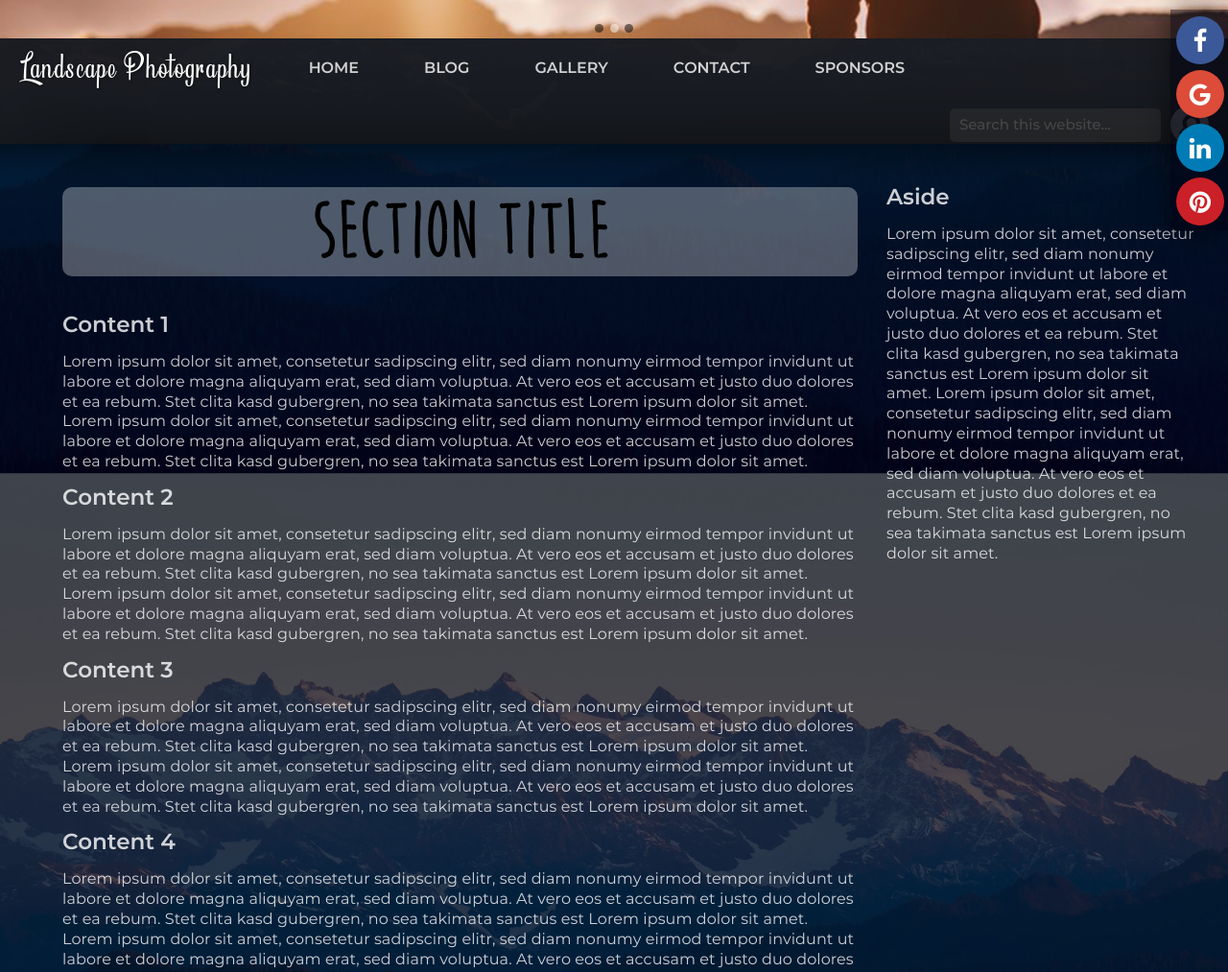
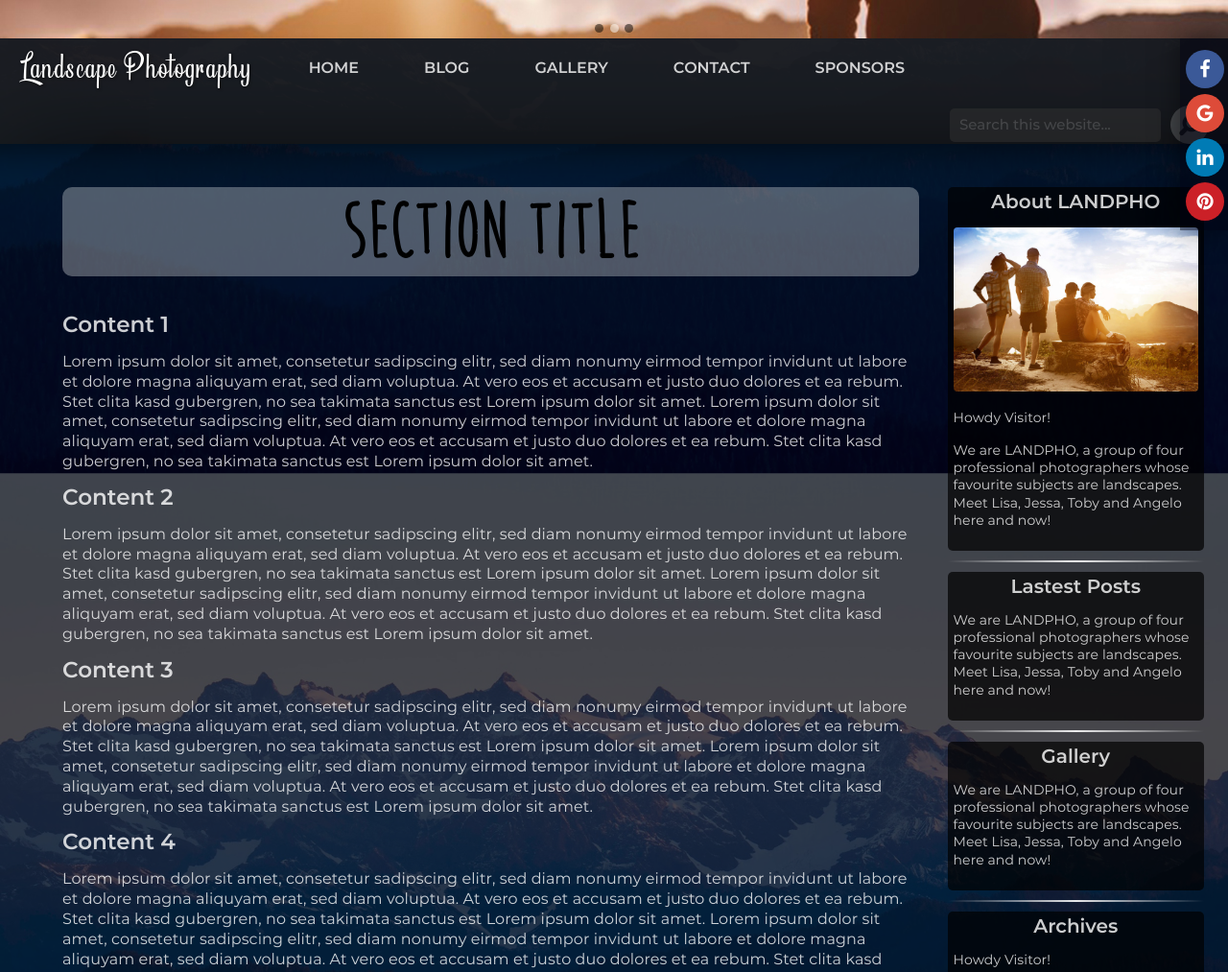
Before and after one commit to addocode/bbz-s2pb, a plain HTML site: page index.html in a window 1280 px wide. Shown: the part 360-1373 px from the top of the page at 96% size. Drawn offline with Linux system fonts and the light colour scheme.

Commit message:
update 19493618

```diff
--- a/css/style.css
+++ b/css/style.css
@@ -41,10 +41,14 @@ main {
 
 section {
   padding: 20px 10px 20px 50px;
+  float: left;
+  width: 75%;
 }
 
 aside {
-  padding: 20px 40px 20px 20px;
+  float: right;
+  width: 25%;
+  padding: 20px 30px 20px 20px;
 }
 
 h1, h2, h3, h4, h5, h6, a, p {
@@ -152,16 +156,6 @@ p {
   padding-top: 60px;
 }
 
-section {
-  float: left;
-  width: 70%;
-}
-
-aside {
-  float: right;
-  width: 30%;
-}
-
 footer {
   background-color: rgba(14, 14, 14, 0.9);
   height: 300px;
@@ -231,7 +225,7 @@ nav ul li ul li a img:hover {
     position: fixed;
     right: 0px;
     bottom: 200px;
-    height: 230px;
+    height: 200px;
     width: 0px;
     background-color: rgba(0, 0, 15, 0.5);
     box-shadow: 0px 0px 30px 0px rgba(0,0,0,0.5);
@@ -239,16 +233,16 @@ nav ul li ul li a img:hover {
 
 #social-bar div {
     position: absolute;
-    bottom: 2px;
+    bottom: 7px;
     left: 6px;
 }
 
 #social-bar div > * {
     border-radius: 40px;
-    height: 50px;
-    width: 50px;
-    font-size: 26px;
-    padding: 13px 0 0 0;
+    height: 40px;
+    width: 40px;
+    font-size: 20px;
+    padding: 10px 0 0 0;
     text-align: center;
     text-decoration: none;
     margin: 3px 0;
@@ -280,6 +274,43 @@ nav ul li ul li a img:hover {
 }
 
 /*###############################################*/
+
+
+
+
+/*########### ASIDE ############*/
+
+aside article {
+    background-color: rgba(0, 0, 0, 0.7);
+    border-radius: 5px;
+    padding: 6px;
+}
+
+aside article > * {
+    font-size: 14px;
+}
+
+aside article h2 {
+    font-size: 20px;
+    text-align: center;
+}
+
+.ruler {
+    border: 0;
+    height: 2px;
+    background-image: linear-gradient(to right, rgba(255, 255, 255, 0), rgba(255, 255, 255, 0.9), rgba(255, 255, 255, 0));
+    margin: 10px 0 10px 0;
+}
+
+#img-team {
+    width: 255px;
+    border-radius: 4px;
+    margin-bottom: 15px;
+}
+
+
+/*###############################*/
+
 
 
 
--- a/index.html
+++ b/index.html
@@ -138,9 +138,34 @@
                 <p>Lorem ipsum dolor sit amet, consetetur sadipscing elitr, sed diam nonumy eirmod tempor invidunt ut labore et dolore magna aliquyam erat, sed diam voluptua. At vero eos et accusam et justo duo dolores et ea rebum. Stet clita kasd gubergren, no sea takimata sanctus est Lorem ipsum dolor sit amet. Lorem ipsum dolor sit amet, consetetur sadipscing elitr, sed diam nonumy eirmod tempor invidunt ut labore et dolore magna aliquyam erat, sed diam voluptua. At vero eos et accusam et justo duo dolores et ea rebum. Stet clita kasd gubergren, no sea takimata sanctus est Lorem ipsum dolor sit amet.</p>
             </section>
             <aside>
-                <h2>Aside</h2>
+                <article id="aside-about">
+                    <h2>About LANDPHO</h2>
+                    <img id="img-team" src="img/team.jpg" alt="Team">
+                    <p>Howdy Visitor!</p>
+                    <p>We are LANDPHO, a group of four professional photographers whose favourite subjects are landscapes. Meet Lisa, Jessa, Toby and Angelo here and now!</p>
+                </article>
 
-                <p>Lorem ipsum dolor sit amet, consetetur sadipscing elitr, sed diam nonumy eirmod tempor invidunt ut labore et dolore magna aliquyam erat, sed diam voluptua. At vero eos et accusam et justo duo dolores et ea rebum. Stet clita kasd gubergren, no sea takimata sanctus est Lorem ipsum dolor sit amet. Lorem ipsum dolor sit amet, consetetur sadipscing elitr, sed diam nonumy eirmod tempor invidunt ut labore et dolore magna aliquyam erat, sed diam voluptua. At vero eos et accusam et justo duo dolores et ea rebum. Stet clita kasd gubergren, no sea takimata sanctus est Lorem ipsum dolor sit amet.</p>
+                <div class="ruler"></div>
+
+                <article id="aside-latestposts">
+                    <h2>Lastest Posts</h2>
+                    <p>We are LANDPHO, a group of four professional photographers whose favourite subjects are landscapes. Meet Lisa, Jessa, Toby and Angelo here and now!</p>
+                </article>
+
+                <div class="ruler"></div>
+
+                <article id="aside-gallery">
+                    <h2>Gallery</h2>
+                    <p>We are LANDPHO, a group of four professional photographers whose favourite subjects are landscapes. Meet Lisa, Jessa, Toby and Angelo here and now!</p>
+                </article>
+
+                <div class="ruler"></div>
+
+                <article id="aside-archives">
+                    <h2>Archives</h2>
+                    <p>Howdy Visitor!</p>
+                    <p>We are LANDPHO, a group of four professional photographers whose favourite subjects are landscapes. Meet Lisa, Jessa, Toby and Angelo here and now!</p>
+                </article>
             </aside>
         </div>
         <div class="clear"></div>
```
Also changed, not shown: img/team.jpg (added).
